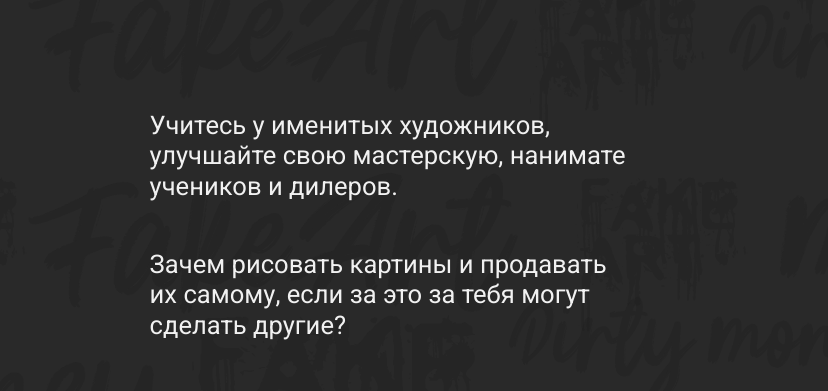
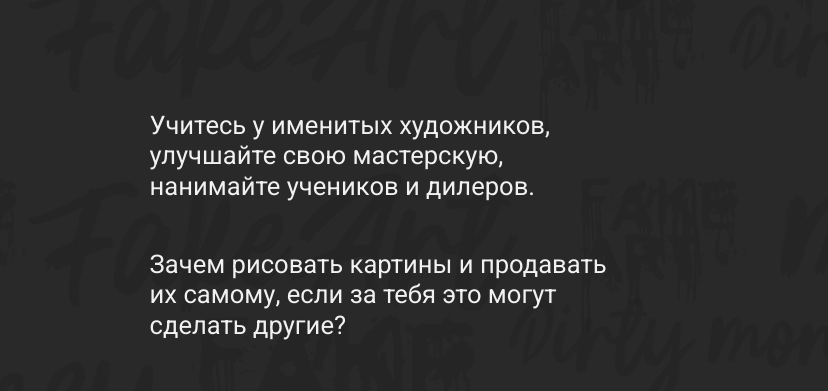
Before and after one commit to FakeG1rl/FACLanding, a plain HTML site: page index.html in a window 1280 px wide. Shown: the part 757-1148 px from the top of the page, 452-1280 px from the left. Drawn offline with nearby package versions, Linux system fonts and the light colour scheme.

Commit message:
Update index.html

```diff
--- a/index.html
+++ b/index.html
@@ -42,8 +42,8 @@
     <div class="second">
       <div class="st"></div>
       <div class="nd"></div>
-      <p>Учитесь у именитых художников, улучшайте свою мастерскую, нанимате учеников и дилеров.</p>
-      <p>Зачем рисовать картины и продавать их самому, если за это за тебя могут сделать другие?</p>
+      <p>Учитесь у именитых художников, улучшайте свою мастерскую, нанимайте учеников и дилеров.</p>
+      <p>Зачем рисовать картины и продавать их самому, если за тебя это могут сделать другие?</p>
     </div>
     <div class="therd">
       <p>Копируйте самые знаменитые работы мастеров прошлого! Соберите всю коллекцию оригинальных работ и&nbspзарабатывайте миллионы (и&nbspдаже больше) в секунду!</p>
@@ -51,7 +51,7 @@
       <div class="td"></div>
     </div>
     <div id="fin">
-        <p>Подписывайся на обновления и&nbspне&nbspпропусти запуск бета-теста. Подписывайся на обновления FakeArtCliker и&nbspузнавай обо всех новостях первым!</p>
+        <p>Подписывайся на обновления и&nbspне&nbspпропусти запуск бета-теста. Подписывайся на обновления Fake Art Cliker и&nbspузнавай обо всех новостях первым!</p>
         <div class="form">
           <form class="form" id = 'form'>
    			    <p class="email">
```
